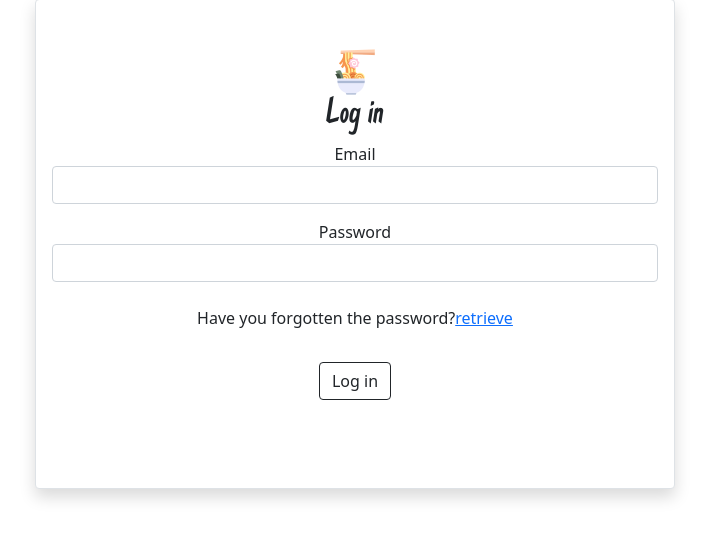
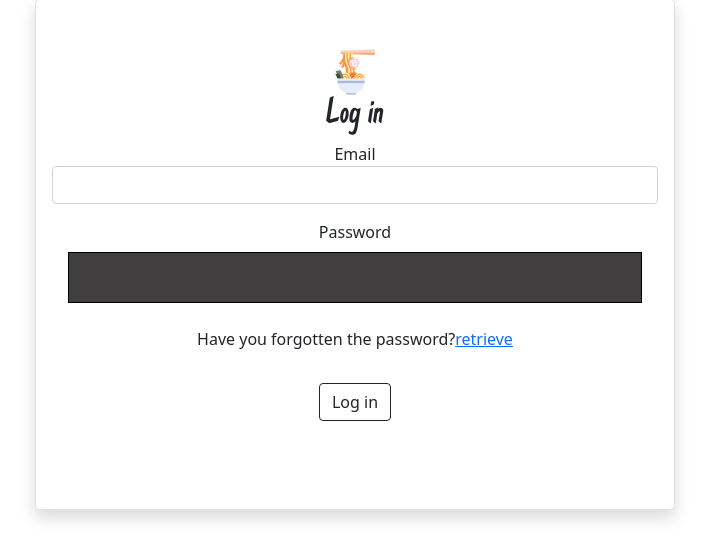
Before and after one commit to imcasero/2-DAW, a PHP site: page /login/login.html in a window 1280 px wide. Shown: the part 159-709 px from the top of the page, without its empty margins (285-994 px from the left). Run offline with PHP 8.4, Linux system fonts and the light colour scheme.

Commit message:
Teclado asteriscos empezados v1 09-11-2022

```diff
--- a/Diseño/pepes_home/login/login.html
+++ b/Diseño/pepes_home/login/login.html
@@ -49,7 +49,18 @@
         </div>
         <div class="col-12">
           <label for="passwordInput">Password</label>
-          <input type="password" class="form-control" id="passInput" />
+          <div id="passInput" class="container-fluid mt-2">
+            <table id="tablaAst">
+              <tr>
+                <td></td>
+                <td></td>
+                <td></td>
+                <td></td>
+                <td></td>
+                <td></td>
+              </tr>
+            </table>
+          </div>
           <div id="div-tabla" class="container-fluid mt-2">
 
           </div>
--- a/Diseño/pepes_home/styleGeneral.css
+++ b/Diseño/pepes_home/styleGeneral.css
@@ -78,11 +78,12 @@ td{
   height: 50px;
   width: 70px;
 }
-#tablaDatos{
+#tablaDatos , #tablaAst{
+  width: 100%;
   border: 1px solid black ;
-  border-radius: 25px;
+  border-radius: 5px;
 }
-#tablaDatos td{
+#tablaDatos , #tablaAst td{
   background-color: #403e3e;
   color: white;
 }
```
Also changed, not shown: Diseño/pepes_home/login/login.js (+36 -10 lines).
